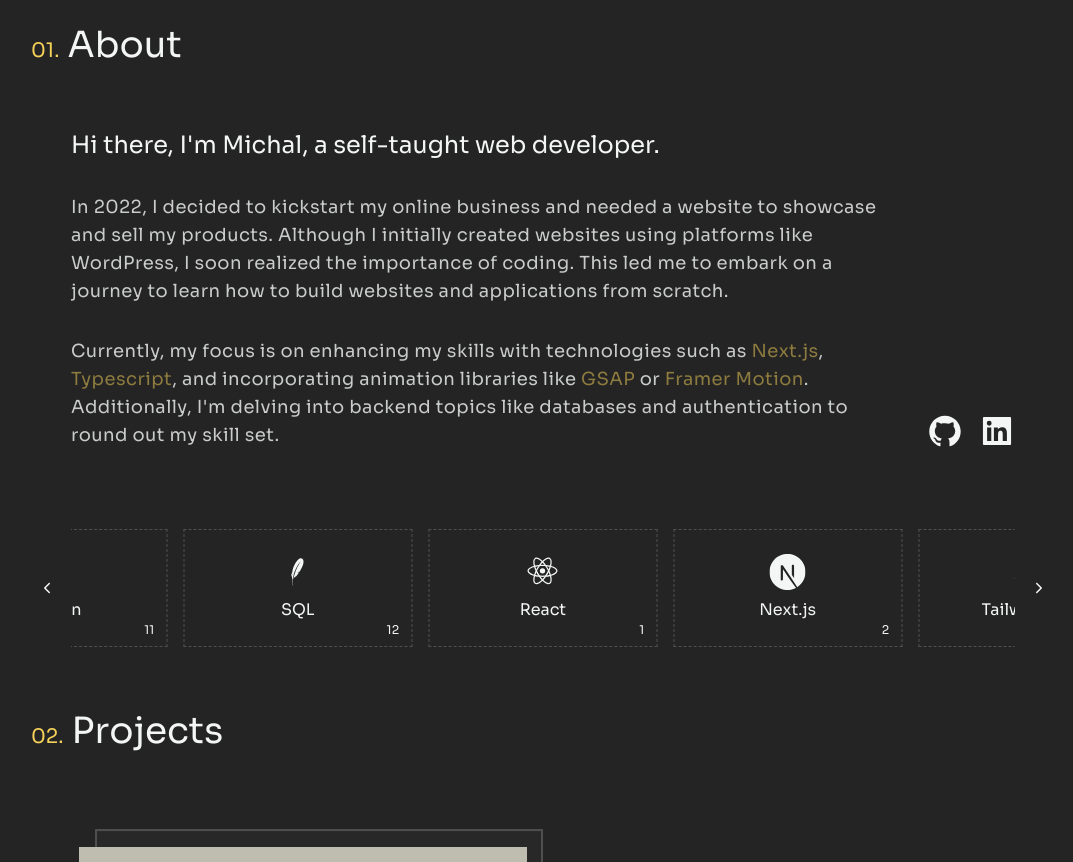
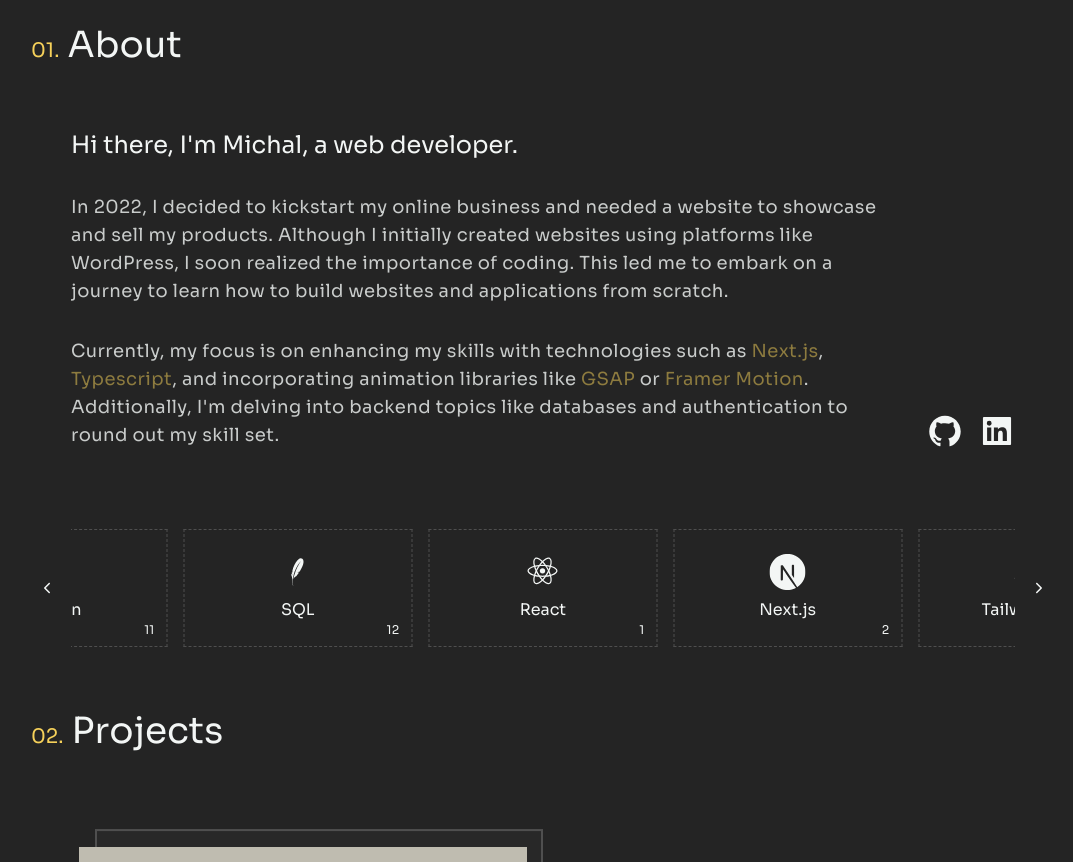
Before and after one commit to michalciberej/personal-website-v2, a Next.js app: page / in a window 1280 px wide. Shown: the part 840-1702 px from the top of the page, without its empty margins (97-1170 px from the left). Built offline with nearby package versions, Linux system fonts and the light colour scheme.

Commit message:
Change heading text

```diff
--- a/app/components/sections/AboutMe.tsx
+++ b/app/components/sections/AboutMe.tsx
@@ -10,7 +10,7 @@ const AboutMe = () => {
         <div className='mb-20 md:px-10 flex flex-col md:flex-row w-full justify-between items-end gap-8'>
           <div className='space-y-8 flex flex-col'>
             <h3 className='text-2xl'>
-              Hi there, I&#39;m Michal, a self-taught web developer.
+              Hi there, I&#39;m Michal, a web developer.
             </h3>
             <p className='text-lg max-w-prose text-textD/80 tracking-wide'>
               In 2022, I decided to kickstart my online business and needed a
```
